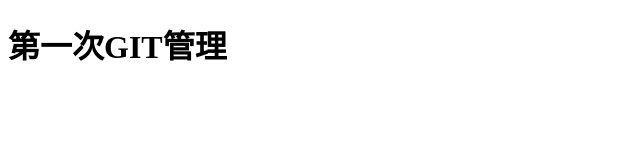
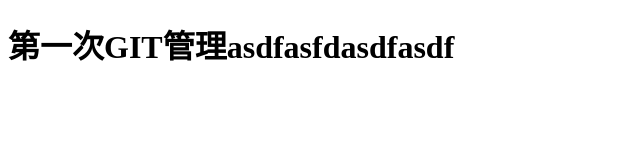
Before and after one commit to kellywang0427/git-demo, a plain HTML site: page index.html in a window 1280 px wide. Shown: the whole page, without its empty margins (0-640 px from the left). Drawn offline with Linux system fonts and the light colour scheme.

Commit message:
第二天推动

```diff
--- a/index.html
+++ b/index.html
@@ -9,7 +9,7 @@
 </head>
 
 <body>
-    <h1>第一次GIT管理</h1>
+    <h1>第一次GIT管理asdfasfdasdfasdf</h1>
 </body>
 
 </html>
```
